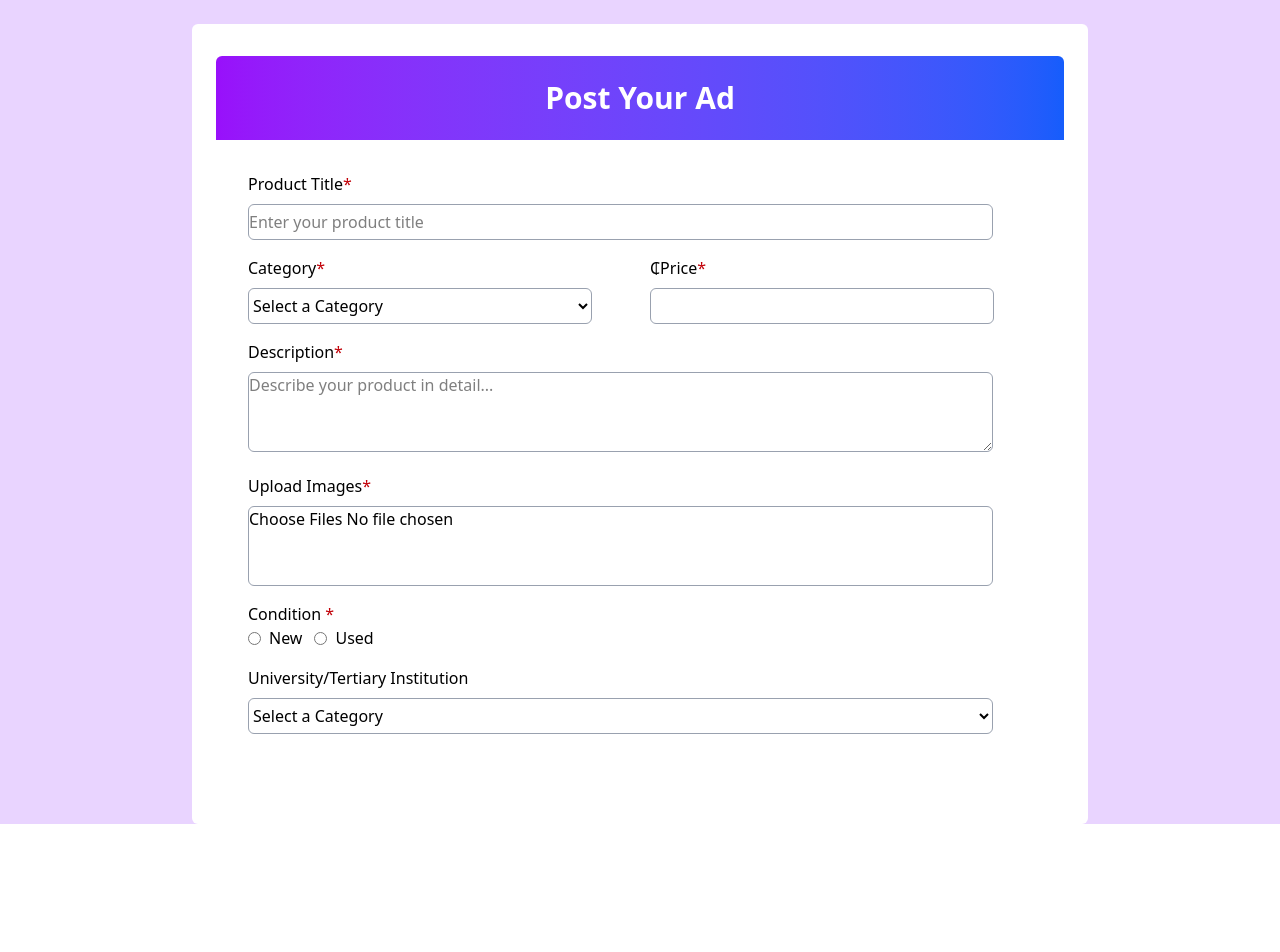
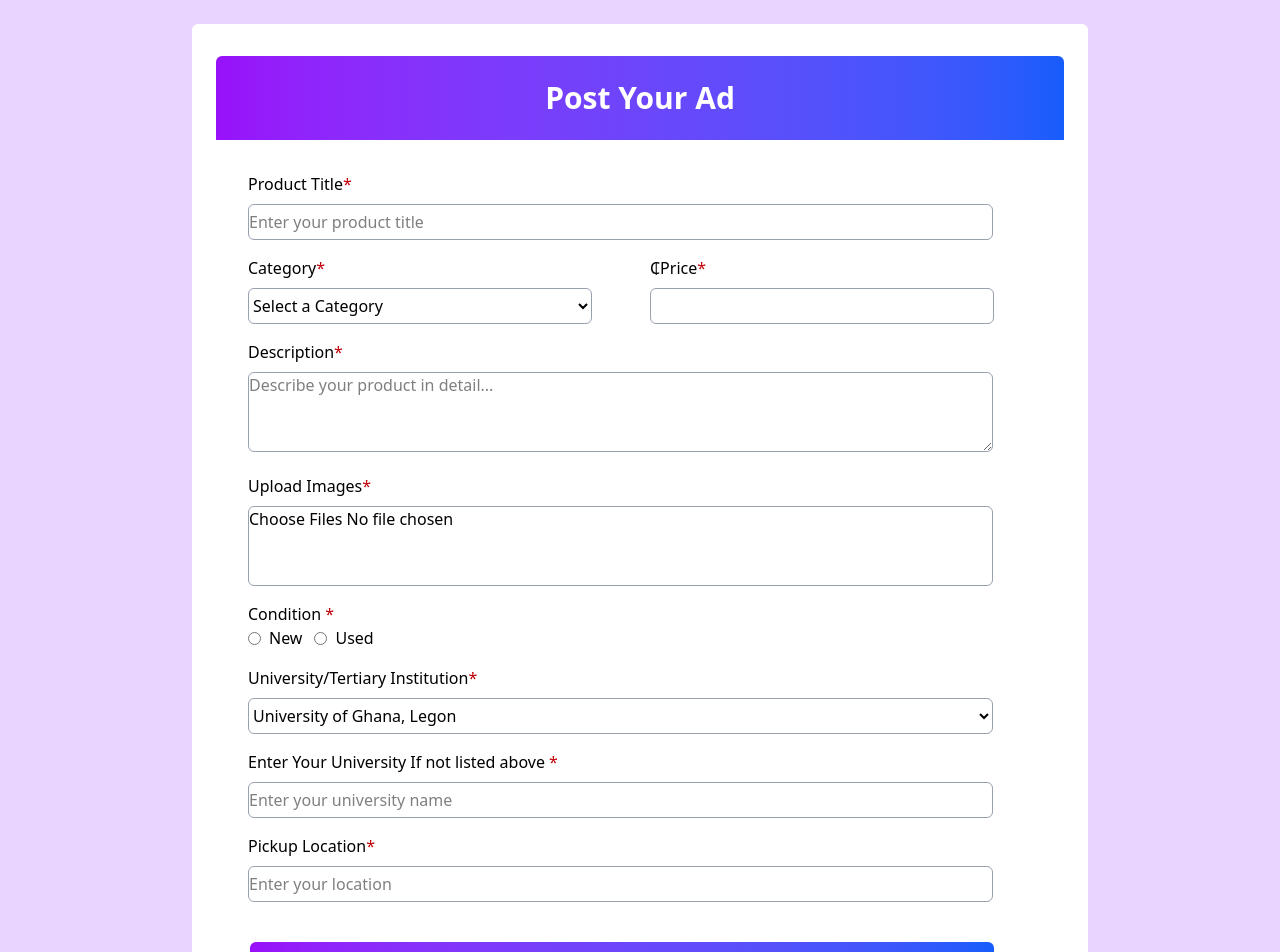
Before and after one commit to TopTier5/buyversity, a React (Vite) app: page /vendor-form in a window 1280 px wide. Shown: the top 952 px of the page. Before the commit the page ends 824 px from the top, so only its background shows below. Built offline with nearby package versions, Linux system fonts and the light colour scheme.

Commit message:
VendorForm page completed

```diff
--- a/src/pages/VendorForm.jsx
+++ b/src/pages/VendorForm.jsx
@@ -3,8 +3,18 @@ import { useState } from "react";
 
 export default function VendorForm() {
 
+    const [university, setUniversity] = useState('');
+    const [customUniversity, setCustomUniversity] = useState('');
+
+
+
 
     return (
+
+
+      <>
+
+
 
         <section className="flex flex-col items-center min-h-screen bg-purple-200" >
 
@@ -64,9 +74,11 @@ export default function VendorForm() {
                             </div>
                         </div>
                         <div className=" mt-4">
-                            <div><label htmlFor="University/Tertiary Institution" >University/Tertiary Institution</label>
-                                <select name="university/tertiaryinstituton" id="university/tertiayinstitution" className="border border-gray-400 rounded-md w-[95%] h-9 mt-2" required>
-                                <option selected disabled>Select a Category
+                            <div><label htmlFor="University/Tertiary Institution" >University/Tertiary Institution<span className="text-red-700">*</span></label>
+                                <select name="university/tertiaryinstituton" id="university/tertiayinstitution" className="border border-gray-400 rounded-md w-[95%] h-9 mt-2" required
+                                    value={university}
+                                    onChange={(e) => setUniversity(e.target.value)}>
+                                    <option selected disabled>Select a Category
                                     </option>
                                     <option value="university of ghana,legon">University of Ghana, Legon</option>
                                     <option value="university of cape coast">University of Cape Coast</option>
@@ -81,6 +93,27 @@ export default function VendorForm() {
                                     <option value="other">Other</option>
                                 </select>
                             </div>
+                            <div className="mt-4">
+                                <label htmlFor="customUniversity">Enter Your University If not listed above <span className="text-red-700">*</span></label>
+                                <input
+                                    type="text"
+                                    name="customUniversity"
+                                    id="customUniversity"
+                                    placeholder="Enter your university name"
+                                    value={customUniversity}
+                                    onChange={(e) => setCustomUniversity(e.target.value)}
+                                    className="border border-gray-400 rounded-md w-[95%] h-9 mt-2"
+                                    required
+                                />
+                            </div>
+                            <div className="mt-4">
+                                <label htmlFor="Pickup Location">Pickup Location<span className="text-red-700">*</span></label>
+                                <input type="text" id="location" placeholder="Enter your location" className="border border-gray-400 rounded-md w-[95%] h-9
+                            mt-2 " required />
+                            </div>
+                            <div className="mt-10 text-center">
+                                <button className="text-xl font-bold text-white bg-gradient-to-r from-purple-600 to-blue-600 border border-none rounded-md w-[95%] h-10 mr-9 cursor-pointer hover:shadow-2xl shadow-blue-700">Submit</button>
+                            </div>
                         </div>
                     </form>
                 </div>
@@ -88,5 +121,6 @@ export default function VendorForm() {
             </div>
 
         </section>
+        </>
     );
 }
```
